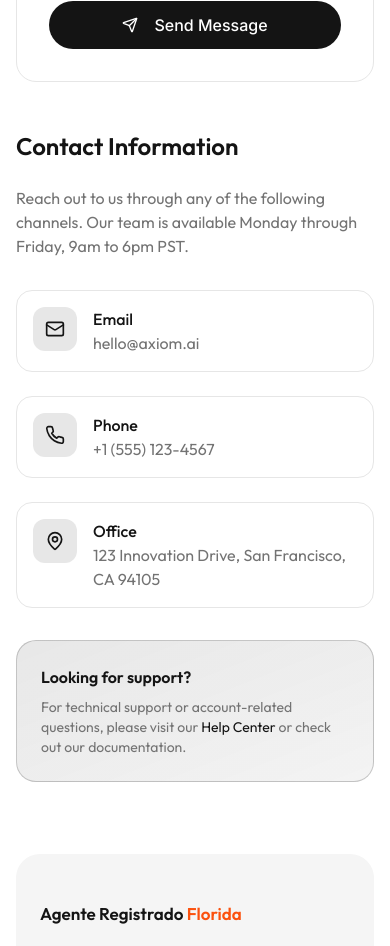
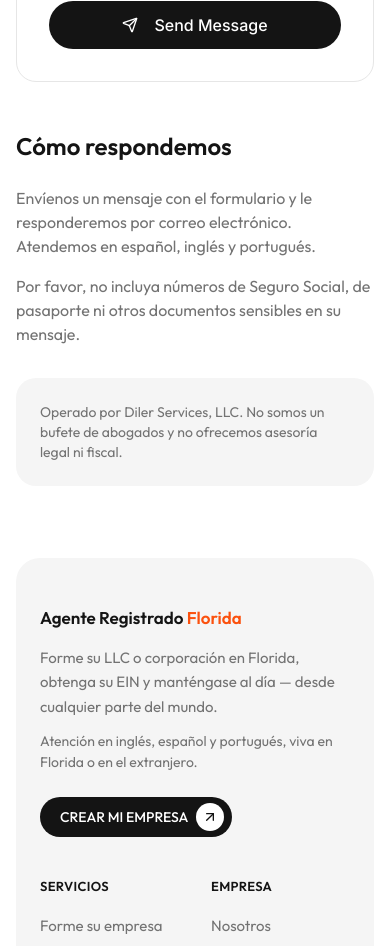
Before and after one commit to vynstudio/bright-beginnings-business-formation, a React (Vite) app: page /contact in a window 390 px wide. Shown: the part 1160-2106 px from the top of the page. Built offline with nearby package versions, Linux system fonts and the light colour scheme; the HTML template or start-up script is replaced by a standard one.

Commit message:
Contact page: remove the template's fake email, phone and office
Replace them with how we reply (by email, in ES/EN/PT), a note not to send
sensitive numbers, and the operator / not-a-law-firm line.

Co-Authored-By: Claude Opus 5.5 <noreply@anthropic.com>

```diff
--- a/src/i18n/translations.ts
+++ b/src/i18n/translations.ts
@@ -4,6 +4,10 @@ type T = { es: string; pt: string };
 
 export const translations: Record<string, T> = {
   ...publicPageTranslations,
+  // Contact page
+  "How we reply": { es: "Cómo respondemos", pt: "Como respondemos" },
+  "Send us a message with the form and we'll reply by email. We help in Spanish, English and Portuguese.": { es: "Envíenos un mensaje con el formulario y le responderemos por correo electrónico. Atendemos en español, inglés y portugués.", pt: "Envie uma mensagem pelo formulário e responderemos por e-mail. Atendemos em espanhol, inglês e português." },
+  "Please don't include Social Security numbers, passport numbers or other sensitive documents in your message.": { es: "Por favor, no incluya números de Seguro Social, de pasaporte ni otros documentos sensibles en su mensaje.", pt: "Por favor, não inclua números de Seguro Social, de passaporte nem outros documentos sensíveis na sua mensagem." },
   // Footer
   "Services": { es: "Servicios", pt: "Serviços" },
   "Legal": { es: "Legal", pt: "Legal" },
--- a/src/pages/Contact.tsx
+++ b/src/pages/Contact.tsx
@@ -3,7 +3,7 @@ import { motion } from "framer-motion";
 import { z } from "zod";
 import { useForm } from "react-hook-form";
 import { zodResolver } from "@hookform/resolvers/zod";
-import { Mail, MapPin, Phone, Send } from "lucide-react";
+import { Send } from "lucide-react";
 import Header from "@/components/Header";
 import Footer from "@/components/Footer";
 import Photo from "@/components/Photo";
@@ -20,6 +20,7 @@ import {
 } from "@/components/ui/form";
 import { useToast } from "@/hooks/use-toast";
 import { supabase } from "@/integrations/supabase/client";
+import { useLang } from "@/i18n/LanguageContext";
 
 const contactSchema = z.object({
   name: z
@@ -49,6 +50,7 @@ type ContactFormData = z.infer<typeof contactSchema>;
 const Contact = () => {
   const [isSubmitting, setIsSubmitting] = useState(false);
   const { toast } = useToast();
+  const { t } = useLang();
 
   const form = useForm<ContactFormData>({
     resolver: zodResolver(contactSchema),
@@ -86,27 +88,6 @@ const Contact = () => {
     });
     form.reset();
   };
-
-  const contactInfo = [
-    {
-      icon: Mail,
-      title: "Email",
-      details: "hello@axiom.ai",
-      link: "mailto:hello@axiom.ai",
-    },
-    {
-      icon: Phone,
-      title: "Phone",
-      details: "+1 (555) 123-4567",
-      link: "tel:+15551234567",
-    },
-    {
-      icon: MapPin,
-      title: "Office",
-      details: "123 Innovation Drive, San Francisco, CA 94105",
-      link: null,
-    },
-  ];
 
   return (
     <div className="min-h-dvh bg-background">
@@ -251,57 +232,19 @@ const Contact = () => {
             >
               <div>
                 <h2 className="text-2xl font-semibold text-foreground mb-6">
-                  Contact Information
+                  {t("How we reply")}
                 </h2>
-                <p className="text-muted-foreground mb-8">
-                  Reach out to us through any of the following channels. Our team
-                  is available Monday through Friday, 9am to 6pm PST.
+                <p className="text-muted-foreground mb-4">
+                  {t("Send us a message with the form and we'll reply by email. We help in Spanish, English and Portuguese.")}
+                </p>
+                <p className="text-muted-foreground">
+                  {t("Please don't include Social Security numbers, passport numbers or other sensitive documents in your message.")}
                 </p>
               </div>
 
-              <div className="space-y-6">
-                {contactInfo.map((item, index) => (
-                  <motion.div
-                    key={item.title}
-                    initial={{ opacity: 0, y: 10 }}
-                    animate={{ opacity: 1, y: 0 }}
-                    transition={{ duration: 0.4, delay: 0.5 + index * 0.1 }}
-                    className="flex items-start gap-4 p-4 bg-card border border-border rounded-xl hover:border-primary/50 transition-colors"
-                  >
-                    <div className="p-3 bg-primary/10 rounded-lg">
-                      <item.icon className="w-5 h-5 text-primary" />
-                    </div>
-                    <div>
-                      <h3 className="font-medium text-foreground">
-                        {item.title}
-                      </h3>
-                      {item.link ? (
-                        <a
-                          href={item.link}
-                          className="text-muted-foreground hover:text-primary transition-colors"
-                        >
-                          {item.details}
-                        </a>
-                      ) : (
-                        <p className="text-muted-foreground">{item.details}</p>
-                      )}
-                    </div>
-                  </motion.div>
-                ))}
-              </div>
-
-              {/* Additional Info */}
-              <div className="bg-gradient-to-br from-primary/10 to-primary/5 border border-primary/20 rounded-2xl p-6">
-                <h3 className="font-semibold text-foreground mb-2">
-                  Looking for support?
-                </h3>
+              <div className="bg-muted rounded-2xl p-6">
                 <p className="text-muted-foreground text-sm">
-                  For technical support or account-related questions, please visit
-                  our{" "}
-                  <a href="/blog" className="text-primary hover:underline">
-                    Help Center
-                  </a>{" "}
-                  or check out our documentation.
+                  {t("Operated by Diler Services, LLC. We are not a law firm and do not give legal or tax advice.")}
                 </p>
               </div>
             </motion.div>
```
